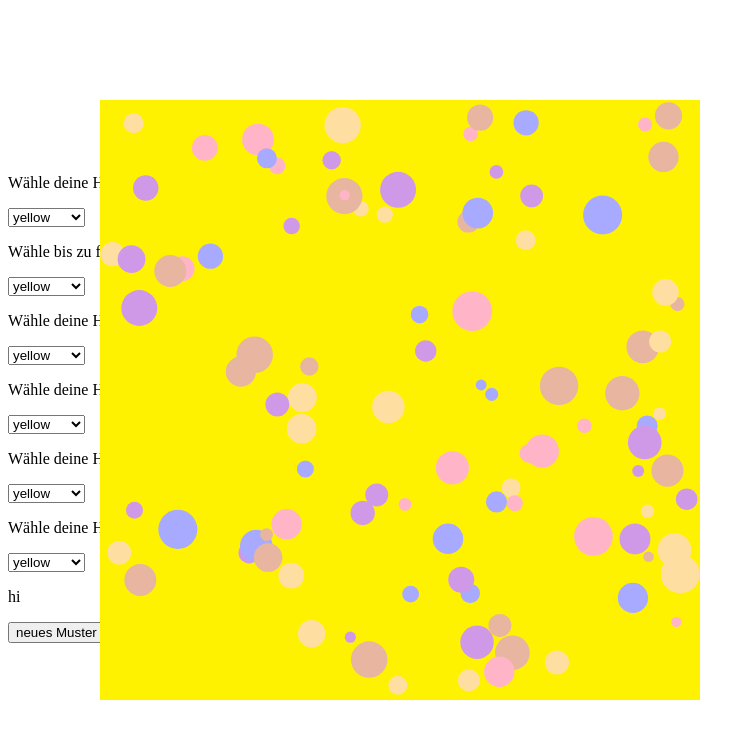
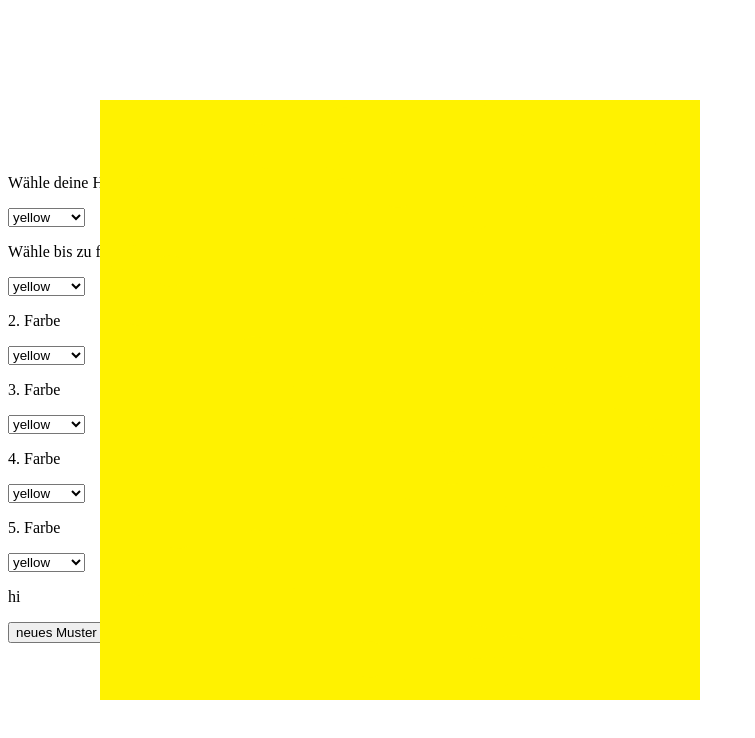
Before and after one commit to gloria-on21/einzelprojekt, a website: page index.html in a window 1280 px wide. Both pictures are taken after a click on the button "neues Muster". Shown: the whole page, without its empty margins (0-755 px from the left). Drawn offline with Linux system fonts and the light colour scheme.

Commit message:
Farben können jetzt eingestellt werden

```diff
--- a/app.js
+++ b/app.js
@@ -52,15 +52,18 @@ class Particle {
     }
 }
 const ParticleCount = 100;
-const ColorPalette = [
-    ["#FFDFA1", "#E8B6A0", "#FFB5C7", "#D099E8", "#A8AAFF"]
-];
 class Simulation {
     constructor(breite, hoehe) {
         this.breite = breite;
         this.hoehe = hoehe;
         //Array in dem wir unsere Partikel speichern
         this.particles = [];
+        const farbe1 = getOptionErsteFarbe();
+        const farbe2 = getOptionZweiteFarbe();
+        const farbe3 = getOptionDritteFarbe();
+        const farbe4 = getOptionVierteFarbe();
+        const farbe5 = getOptionFuenfteFarbe();
+        const ColorPalette = [[farbe1, farbe2, farbe3, farbe4, farbe5]];
         const k = GetRandomInt(0, ColorPalette.length);
         const pal = ColorPalette;
         for (var i = 0; i < ParticleCount; i++) {
@@ -108,13 +111,38 @@ function main() {
 }
 //Hier wird ein neues Bild generiert
 //TODO: wieso geht das nicht
-var button = document.getElementById("btn1");
+const button = document.getElementById("btn1");
 if (button != null) {
     button.onclick = main;
 }
-//hier wird die Anwendung ausgeführt
+//Hier werden die ausgewähltem Farben ausgelesen uns zurückgegeben
 function getOption() {
-    var selectElement = document.querySelector('#hintergrundsfarbe');
+    const selectElement = document.querySelector('#hintergrundsfarbe');
     const hintergrundfarbe = selectElement.options[selectElement.selectedIndex].value;
     return hintergrundfarbe;
 }
+function getOptionErsteFarbe() {
+    const selectElement = document.querySelector('#farbe1');
+    const farbe = selectElement.options[selectElement.selectedIndex].value;
+    return farbe;
+}
+function getOptionZweiteFarbe() {
+    const selectElement = document.querySelector('#farbe2');
+    const farbe = selectElement.options[selectElement.selectedIndex].value;
+    return farbe;
+}
+function getOptionDritteFarbe() {
+    const selectElement = document.querySelector('#farbe3');
+    const farbe = selectElement.options[selectElement.selectedIndex].value;
+    return farbe;
+}
+function getOptionVierteFarbe() {
+    const selectElement = document.querySelector('#farbe4');
+    const farbe = selectElement.options[selectElement.selectedIndex].value;
+    return farbe;
+}
+function getOptionFuenfteFarbe() {
+    const selectElement = document.querySelector('#farbe5');
+    const farbe = selectElement.options[selectElement.selectedIndex].value;
+    return farbe;
+}
--- a/index.html
+++ b/index.html
@@ -28,7 +28,7 @@
           <div id="dropdown-color1">
             <p> Wähle bis zu fünf Farben aus</p>
             <div class="custom-select" style="width:200px;">
-                <select id="hintergrundsfarbe">
+                <select id="farbe1">
                   <option class="drop-down-hintergrund" value="#FFF200">yellow</option>
                   <option class="drop-down-hintergrund" value="#FCF4A3">banana</option>
                   <option class="drop-down-hintergrund" value="#FFE5B4">peach</option>
@@ -49,9 +49,9 @@
               </div>
 
               <div id="dropdown-color2">
-                <p> Wähle deine Hintergrundfarbe:</p>
+                <p> 2. Farbe</p>
                 <div class="custom-select" style="width:200px;">
-                    <select id="hintergrundsfarbe">
+                    <select id="farbe2">
                       <option class="drop-down-hintergrund" value="#FFF200">yellow</option>
                       <option class="drop-down-hintergrund" value="#FCF4A3">banana</option>
                       <option class="drop-down-hintergrund" value="#FFE5B4">peach</option>
@@ -71,10 +71,10 @@
                     </select>
                   </div>
 
-                  <div id="dropdown-color2">
-                    <p> Wähle deine Hintergrundfarbe:</p>
+                  <div id="dropdown-color3">
+                    <p> 3. Farbe</p>
                     <div class="custom-select" style="width:200px;">
-                        <select id="hintergrundsfarbe">
+                        <select id="farbe3">
                           <option class="drop-down-hintergrund" value="#FFF200">yellow</option>
                           <option class="drop-down-hintergrund" value="#FCF4A3">banana</option>
                           <option class="drop-down-hintergrund" value="#FFE5B4">peach</option>
@@ -94,10 +94,10 @@
                         </select>
                       </div>
 
-                      <div id="dropdown-color3">
-                        <p> Wähle deine Hintergrundfarbe:</p>
+                      <div id="dropdown-color4">
+                        <p> 4. Farbe</p>
                         <div class="custom-select" style="width:200px;">
-                            <select id="hintergrundsfarbe">
+                            <select id="farbe4">
                               <option class="drop-down-hintergrund" value="#FFF200">yellow</option>
                               <option class="drop-down-hintergrund" value="#FCF4A3">banana</option>
                               <option class="drop-down-hintergrund" value="#FFE5B4">peach</option>
@@ -116,10 +116,10 @@
                               <option class="drop-down-hintergrund" value="transparent">pig pink</option>
                             </select>
                           </div>
-                          <div id="dropdown-color4">
-                            <p> Wähle deine Hintergrundfarbe:</p>
+                          <div id="dropdown-color5">
+                            <p> 5. Farbe</p>
                             <div class="custom-select" style="width:200px;">
-                                <select id="hintergrundsfarbe">
+                                <select id="farbe5">
                                   <option class="drop-down-hintergrund" value="#FFF200">yellow</option>
                                   <option class="drop-down-hintergrund" value="#FCF4A3">banana</option>
                                   <option class="drop-down-hintergrund" value="#FFE5B4">peach</option>
```
Also changed, not shown: app.ts (+41 -9 lines).
